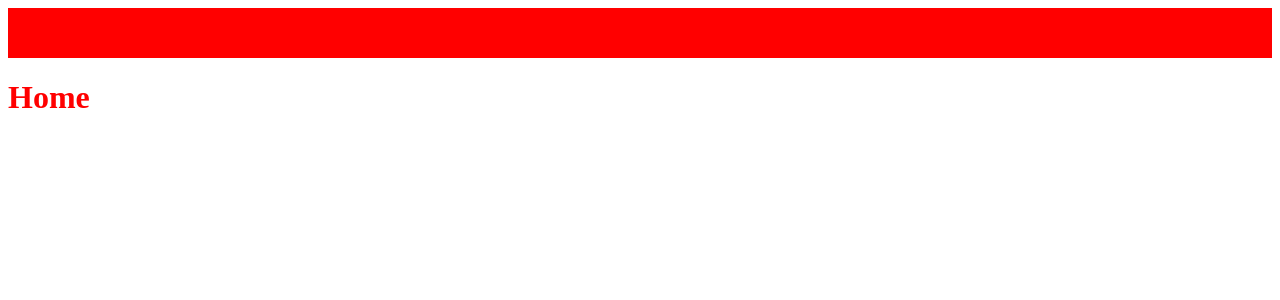
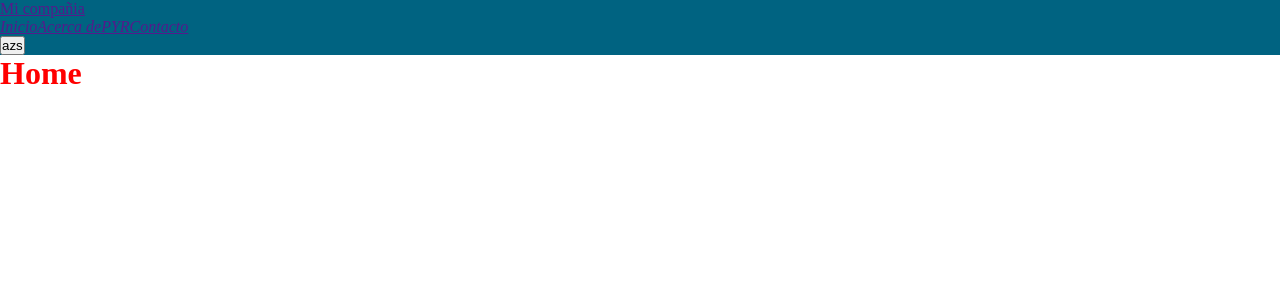
Before and after one commit to Jose-Jaime-Castaneda/Landing-Page-Vue, a Vue app in the folder landing-page-vue/: page / in a window 1280 px wide. Shown: the top 300 px of the page. Built offline with nearby package versions, Linux system fonts and the light colour scheme.

Commit message:
Componentes del navbar

```diff
--- a/landing-page-vue/src/App.vue
+++ b/landing-page-vue/src/App.vue
@@ -1,6 +1,19 @@
 <template>
   <div id="app">
-    <nav class="navbar"></nav>
+    <nav class="navbar">
+      <div class="empresa">
+        <a href="" class="logo">Mi compañia</a>
+      </div>
+      <div class="menu-navbar">
+        <ul class="navbar-ul">
+          <i><a href="">Inicio</a></i>
+          <i><a href="">Acerca de</a></i>
+          <i><a href="">PYR</a></i>
+          <i><a href="">Contacto</a></i>
+        </ul>
+      </div>
+      <button class="navbar-toggle">azs</button>
+    </nav>
     <router-view />
   </div>
 </template>
@@ -13,4 +26,9 @@ export default {
 
 <style>
 @import "./Style/Navbar.css";
+
+* {
+  margin: 0;
+  padding: 0;
+}
 </style>
--- a/landing-page-vue/src/Style/Navbar.css
+++ b/landing-page-vue/src/Style/Navbar.css
@@ -1,5 +1,8 @@
+:root {
+  --navbar-bg: #006381;
+}
+
 .navbar {
   width: 100%;
-  height: 50px;
-  background: red;
+  background: var(--navbar-bg);
 }
```
